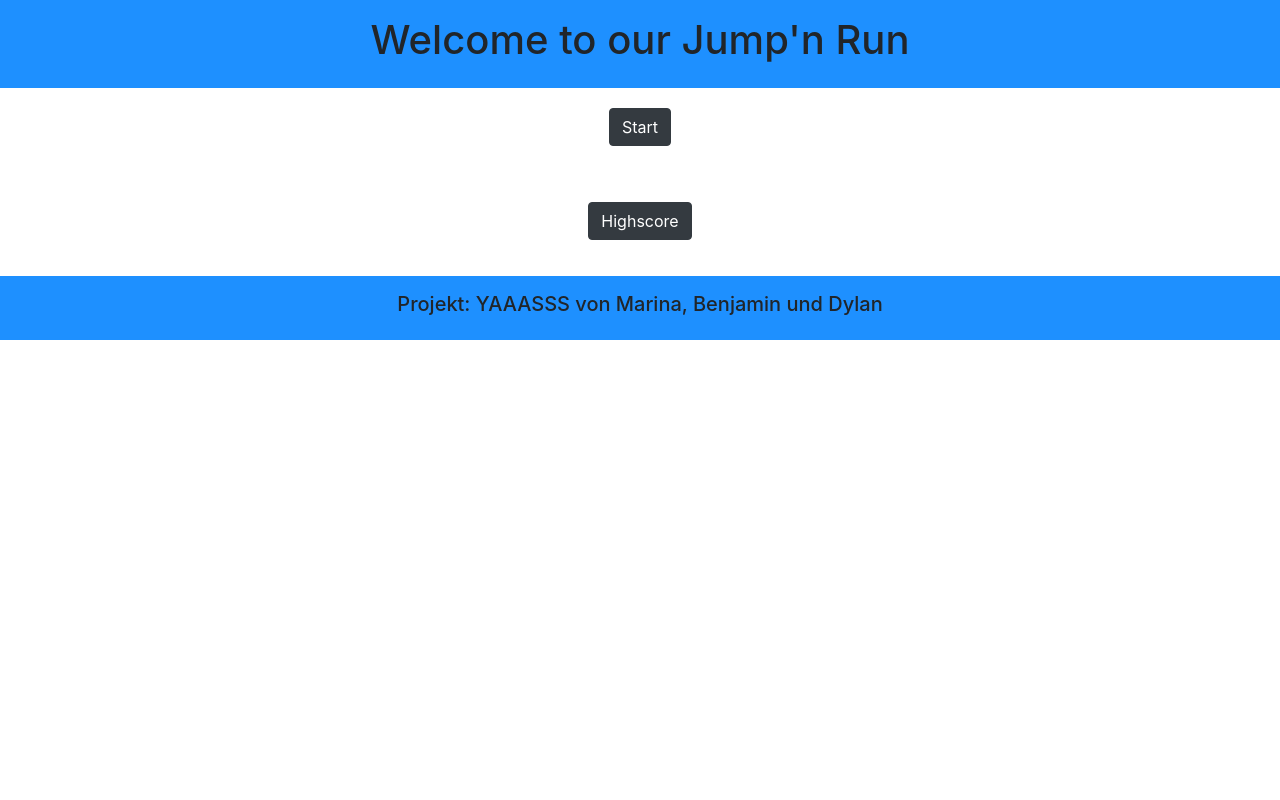
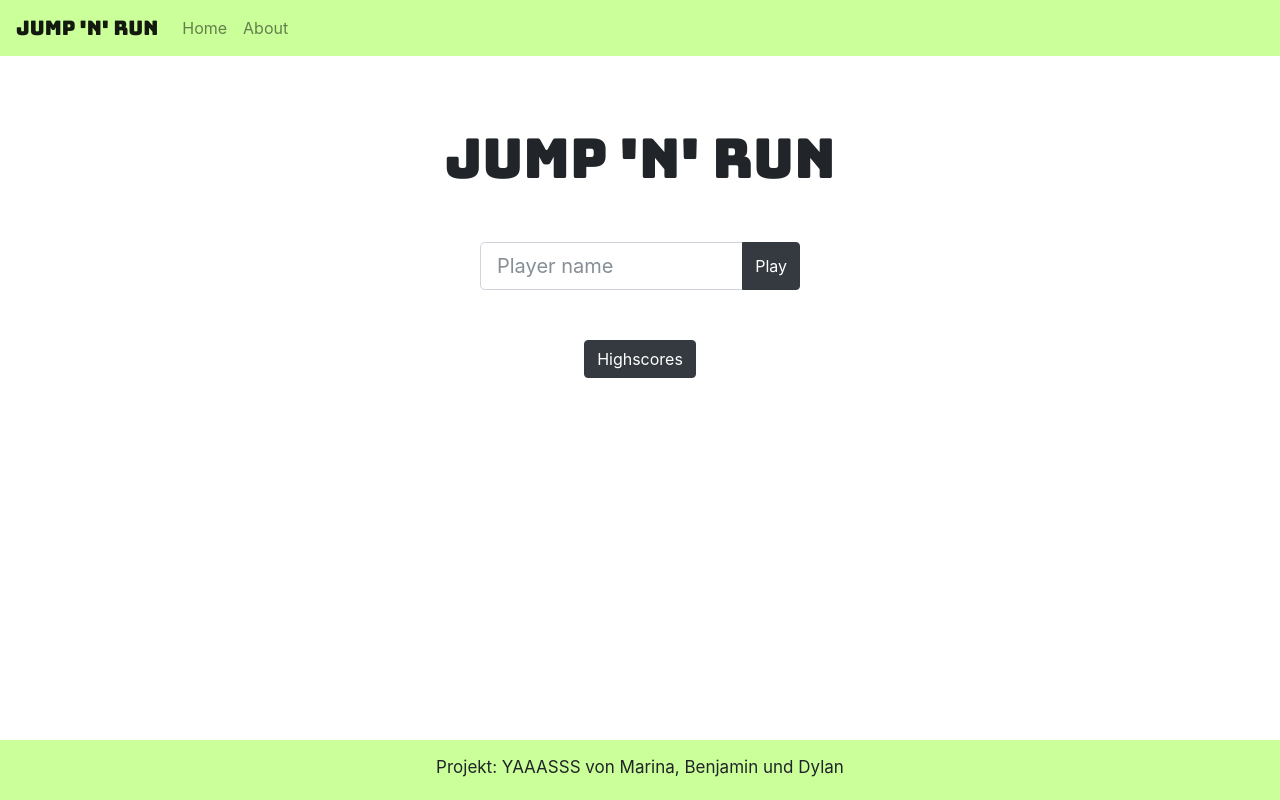
Before and after one commit to bn4t/JumpAndRun, a plain HTML site: page html/index.html in a window 1280 px wide. Drawn offline with Linux system fonts and the light colour scheme.

Commit message:
redone landing page

```diff
--- a/html/css/custom-css.css
+++ b/html/css/custom-css.css
@@ -1,14 +1,70 @@
+.custom-start-btn {
+    margin: 50px;
+    width: 150px;
+!important;
+}
+
 .custom-btn {
-    margin-top: 20px;
-    margin-bottom: 20px;
+    margin: 50px;
+}
+
+.container {
+    text-align: center;
+    margin: 70px auto auto;
+    width: 600px;
+}
+
+h1 {
+    margin-bottom: 50px;
+    font-size: 55px;
+!important;
+}
+
+.bungee-font {
+    font-family: 'Bungee', cursive;
+!important;
+}
+
+.custom-form {
+    margin: auto;
+    width: 320px;
+!important;
 }
 
 .content {
     text-align: center;
 }
 
-header, footer {
-    padding: 1em;
-    background-color: dodgerblue;
+.navbar-custom {
+    background-color: limegreen;
+!important;
+}
+
+.footer-text {
+    margin: 15px auto auto;
+    font-size: 17px;
+}
+
+html {
+    position: relative;
+    min-height: 100%;
+}
+
+body {
+    -webkit-font-smoothing: antialiased;
+    height: 100%;
+    min-height: 100%;
+    text-rendering: optimizeLegibility;
+    /* Margin bottom by footer height */
+    margin-bottom: 60px;
+}
+
+.footer {
+    position: absolute;
+    bottom: 0;
+    width: 100%;
+    /* Set the fixed height of the footer here */
+    height: 60px;
+    background-color: #f5f5f5;
     text-align: center;
 }
--- a/html/index.html
+++ b/html/index.html
@@ -5,41 +5,66 @@
     <title>Title</title>
     <link rel="stylesheet" href="css/bootstrap.min.css">
     <link rel="stylesheet" href="css/custom-css.css">
-    <link href="//fonts.googleapis.com/css?family=Roboto+Mono:400,500|Roboto:400,500" rel="stylesheet">
+    <link href="https://fonts.googleapis.com/css?family=Bungee" rel="stylesheet">
 </head>
 <body>
+<header>
+    <nav class="navbar navbar-expand-lg navbar-light" style="background-color:#caff99;">
+        <a class="navbar-brand bungee-font" href="#">Jump 'n' Run</a>
+        <button class="navbar-toggler" type="button" data-toggle="collapse" data-target="#navbarSupportedContent"
+                aria-controls="navbarSupportedContent" aria-expanded="false" aria-label="Toggle navigation">
+            <span class="navbar-toggler-icon"></span>
+        </button>
 
-<header>
-    <h1>Welcome to our Jump'n Run</h1>
+        <div class="collapse navbar-collapse" id="navbarSupportedContent">
+            <ul class="navbar-nav mr-auto">
+                <li class="nav-item">
+                    <a class="nav-link" href="#">Home</a>
+                </li>
+                <li class="nav-item">
+                    <a class="nav-link" href="#">About</a>
+                </li>
+            </ul>
+        </div>
+    </nav>
+
 </header>
+<div id="wrap">
+    <div class="content" id="main">
 
-<div class="content">
+    </div>
+</div>
 
-    <p>
-        <button type="button" class="btn btn-dark custom-btn" onclick="redirectToGame()">Start</button>
-    </p>
 
-    <p>
-        <button type="button" class="btn btn-dark custom-btn">Highscore</button>
-    </p>
+<div class="container">
+
+    <h1 class="bungee-font">Jump 'n' Run</h1>
+
+    <div class="form-group input-group custom-form">
+        <input type="text" class="form-control form-control-lg" id="notename" required="true" placeholder="Player name">
+        <span class="input-group-btn">
+                <button class="btn btn-primary btn-dark" id="load" type="button">Play</button>
+            </span>
+    </div>
+
+
+    <button type="button" class="btn btn-dark custom-btn">Highscores</button>
+
 
 </div>
 
 
-<footer>
-    <h5>
-        Projekt: YAAASSS von Marina, Benjamin und Dylan
+<div class="footer" style="background-color:#caff99;">
 
-    </h5>
-</footer>
+    <p class="footer-text">Projekt: YAAASSS von Marina, Benjamin und Dylan</p>
+
+</div>
 
 
 <script>
-
     function redirectToGame() {
         window.location = "http://aintit.fun/play";
     }
-
 </script>
 
 </body>
```
